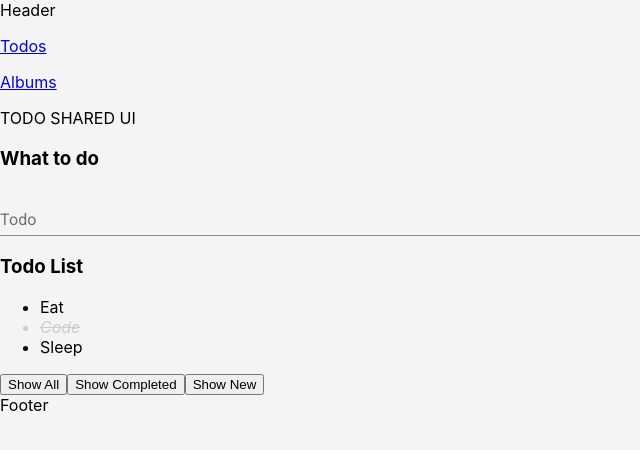
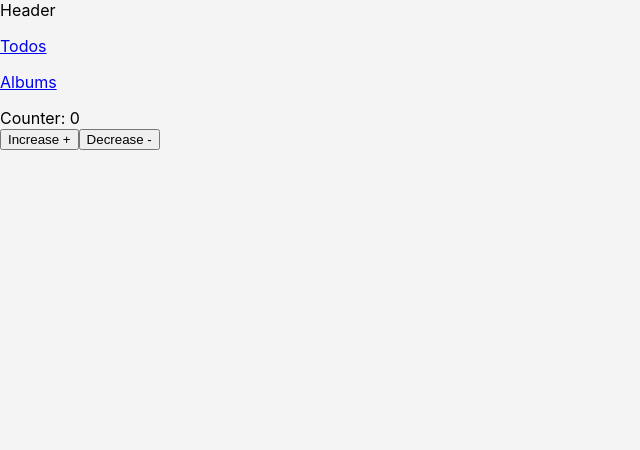
Before and after one commit to De-miles/reactjs-learning, a React (Create React App) app: page / in a window 1280 px wide. Shown: the top 450 px of the page, without its empty margins (0-640 px from the left). Built offline with nearby package versions, Linux system fonts and the light colour scheme; no server answers.

Commit message:
connect to Redux from component

```diff
--- a/src/App.js
+++ b/src/App.js
@@ -5,6 +5,7 @@ import { Route, Link, NavLink, Switch, Redirect } from 'react-router-dom';
 import AlbumFeature from 'features/Album/pages';
 import NotFound from 'components/NotFound';
 import productApi from 'api/productApi';
+import CounterFeature from 'features/Counter';
 
 function App() {
   useEffect(() => {
@@ -35,12 +36,11 @@ function App() {
         <Redirect from="/home" to="/" exact />
         <Redirect from="/post-list/:postId" to="/posts/:postId" exact />
 
-        <Route path="/" component={TodoFeature} exact />
+        <Route path="/" component={CounterFeature} exact />
         <Route path="/todos" component={TodoFeature} />
         <Route path="/albums" component={AlbumFeature} />
         <Route component={NotFound} />
       </Switch>
-      Footer
     </div>
   );
 }
--- a/src/app/store.js
+++ b/src/app/store.js
@@ -2,7 +2,7 @@ import { configureStore } from '@reduxjs/toolkit';
 import counterReducer from '../features/Counter/CounterSlice';
 
 const rootReducer = {
-  counter: counterReducer,
+  count: counterReducer,
 };
 
 const store = configureStore({
--- a/src/features/Counter/index.jsx
+++ b/src/features/Counter/index.jsx
@@ -0,0 +1,33 @@
+import React from 'react';
+import PropTypes from 'prop-types';
+import { useDispatch, useSelector } from 'react-redux';
+import { decrease, increase } from './CounterSlice';
+
+CounterFeature.propTypes = {};
+
+function CounterFeature(props) {
+  const dispatch = useDispatch();
+  const count = useSelector((state) => state.count);
+
+  const handleIncreaseClick = () => {
+    const action = increase(); // action creator
+    dispatch(action);
+  };
+
+  const handleDecreaseClick = () => {
+    const action = decrease(); // action creator
+    dispatch(action);
+  };
+
+  return (
+    <div>
+      Counter: {count}
+      <div>
+        <button onClick={handleIncreaseClick}>Increase + </button>
+        <button onClick={handleDecreaseClick}>Decrease -</button>
+      </div>
+    </div>
+  );
+}
+
+export default CounterFeature;
```
